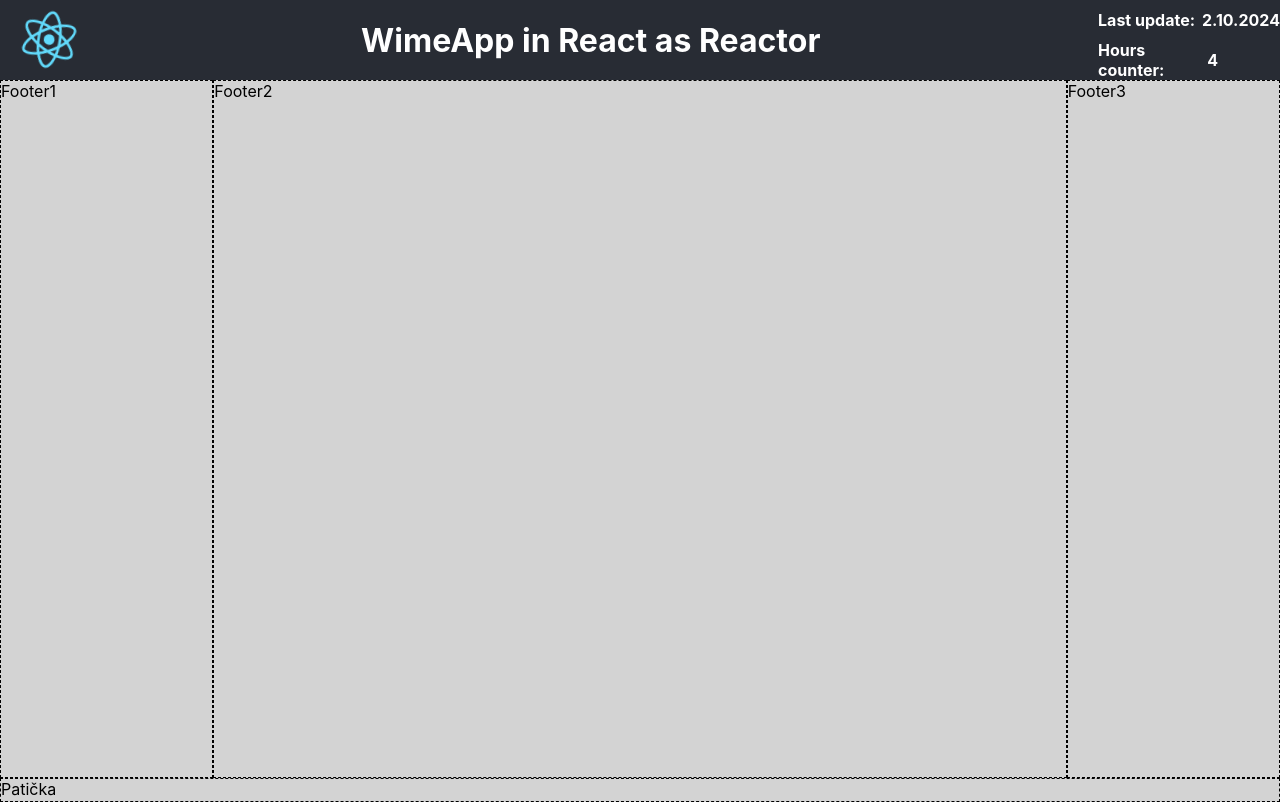
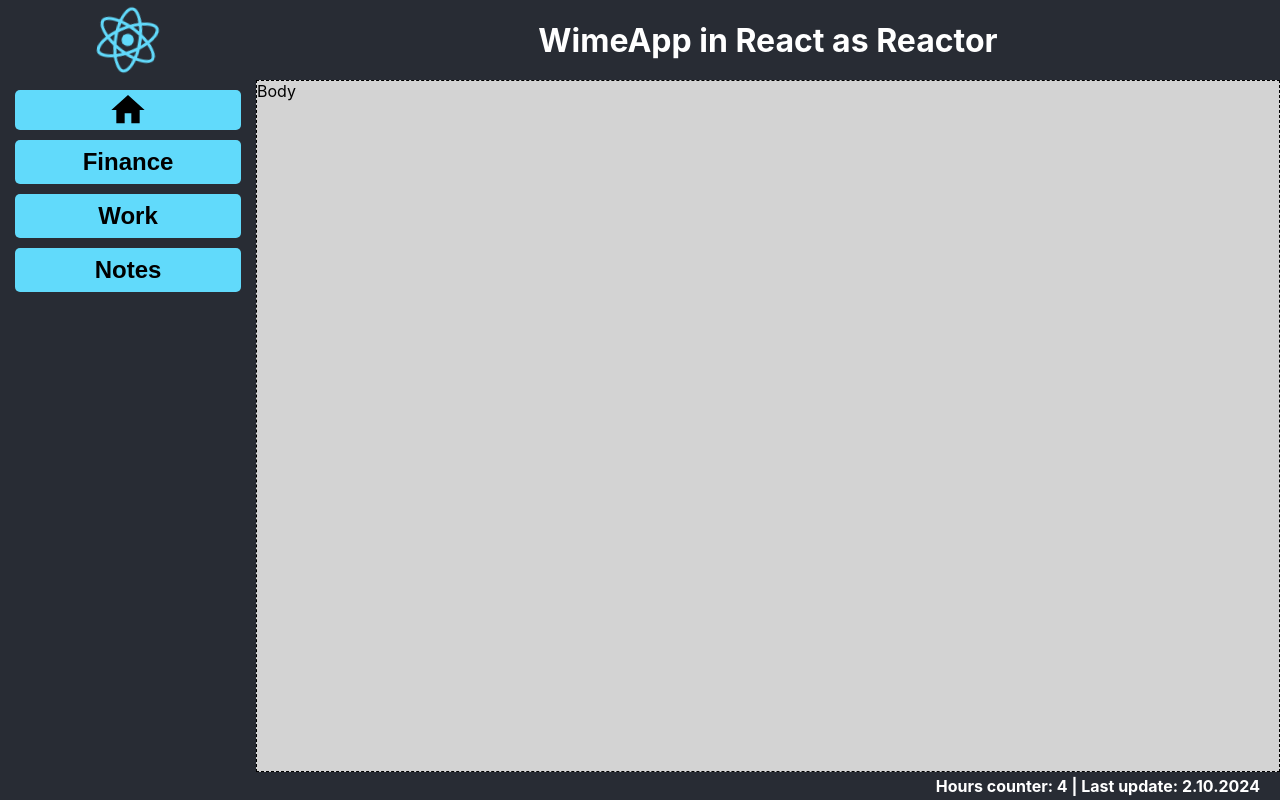
Before and after one commit to Lorisory/Reactor, a React (Create React App) app: page / in a window 1280 px wide. Built offline with nearby package versions, Linux system fonts and the light colour scheme.

Commit message:
Footer added

```diff
--- a/src/App.css
+++ b/src/App.css
@@ -28,7 +28,29 @@
   from {
     transform: rotate(0deg);
   }
+
   to {
     transform: rotate(360deg);
   }
 }
+
+.MainMenuButtonStyle {
+  background-color: #61dafb;
+  width: calc(100% - 30px);
+  margin: 10px 15px 0 15px;
+  text-align: center;
+  display: flex;
+  font-size: 18pt;
+  font-weight: bold;
+  justify-content: center;
+  align-items: center;
+  min-height: auto;
+  height: auto;
+  border: none;
+  border-radius: 5px;
+  overflow-wrap: break-word;
+  word-wrap: break-word;
+  white-space: normal;
+  box-sizing: border-box;
+  padding: 6pt 6pt;
+}
--- a/src/App.tsx
+++ b/src/App.tsx
@@ -1,5 +1,7 @@
 import './App.css';
 import ReactorHeader from './ReactorHeader';
+import MainMenu from './MainMenu';
+import ReactorFooter from './ReactorFooter';
 
 function App() {
   return (
@@ -7,7 +9,7 @@
       display: 'grid',
       height: '100vh',
       gridTemplateRows: 'auto 1fr auto',
-      gridTemplateColumns: '1fr 4fr 1fr',
+      gridTemplateColumns: '1fr 4fr ',
     }}>
       <div style={{
         //border: '1px dashed black',
@@ -19,38 +21,34 @@
       </div>
 
       <div style={{
-        border: '1px dashed black',
-        backgroundColor: 'lightgray',
-        gridRow: '2', // Umístění do 3. řádku
-        gridColumn: '1 ' // Přes všechny sloupce (1 až 3)
+        //border: '1px dashed green',
+        gridRow: '2',
+        gridColumn: '1'
       }}>
-        Footer1
+        <MainMenu />
       </div>
-      <div style={{
-        border: '1px dashed black',
-        backgroundColor: 'lightgray',
-        gridRow: '2', // Umístění do 3. řádku
-        gridColumn: '2' // Přes všechny sloupce (1 až 3)
-      }}>
-        Footer2
-      </div>
-      <div style={{
-        border: '1px dashed black',
-        backgroundColor: 'lightgray',
-        gridRow: '2', // Umístění do 3. řádku
-        gridColumn: '3' // Přes všechny sloupce (1 až 3)
-      }}>
-        Footer3
-      </div>
+
 
       <div style={{
         border: '1px dashed black',
         backgroundColor: 'lightgray',
+        display:'flex',
+        alignContent:'center',
+        gridRow: '2', // Umístění do 3. řádku
+        gridColumn: '2' // Přes všechny sloupce (1 až 3)
+      }}>
+        Body
+      </div>
+
+      <div style={{
+        //border: '1px dashed yellow',
+        //backgroundColor: 'lightgray',
         height: '100%',
-        gridRow: '3', // Umístění do 3. řádku
-        gridColumn: 'span 3' // Přes všechny sloupce (1 až 3)
+        minHeight: '10pt',
+        gridRow: '3',
+        gridColumn: 'span 3'
       }}>
-        Patička
+        <ReactorFooter />
       </div>
     </div>
   );
--- /dev/null
+++ b/src/Icons/HomeIcon.tsx
@@ -0,0 +1,15 @@
+
+function HomeIcon({ color = 'black', size = '24px' }) {
+    return (
+      <svg
+        viewBox="0 0 24 24"
+        fill={color}
+        width={size}
+        height={size}
+      >
+        <path d="M10 20v-6h4v6h5v-8h3L12 3 2 12h3v8z" />
+      </svg>
+    );
+  }
+
+  export default HomeIcon;
--- /dev/null
+++ b/src/MainMenu.tsx
@@ -0,0 +1,38 @@
+import './App.css';
+import HomeIcon from './Icons/HomeIcon';
+
+function MainMenu() {
+    return (
+        <div className="App-header"
+            style={{
+                display: 'flex',
+                flexDirection: 'column',
+                alignItems: 'center',
+                justifyContent: 'flex-start', // Vertikální zarovnání k horní části
+                width: '100%',
+                height: '100%',
+            }}
+        >
+
+            <button className="MainMenuButtonStyle" style={{padding:0}}>
+                <HomeIcon color="black" size="30pt" />
+            </button>
+
+            <button className="MainMenuButtonStyle">
+                Finance
+            </button>
+
+            <button className="MainMenuButtonStyle">
+                Work
+            </button>
+
+            <button className="MainMenuButtonStyle">
+                Notes
+            </button>
+
+        </div>
+
+
+    );
+}
+export default MainMenu;
--- a/src/ReactDateStatus.tsx
+++ /dev/null
@@ -1,81 +0,0 @@
-
-function ReactDateStatus() {
-    return (
-        <div className="App-header"
-            style={{
-                display: 'flex',
-                flexDirection: 'column',
-                alignItems: 'center',
-                justifyContent: 'center',
-                width: '100%',
-                height: '100%',
-            }}>
-            <div className="App-header"
-                style={{
-                    display: 'flex',
-                    flexDirection: 'row',
-                    alignItems: 'center',
-                    justifyContent: 'center',
-                    width: '100%',
-                    height: '50%',
-                }}>
-                <h4 style={{
-                    flex: 6,
-                    display: 'flex',
-                    alignItems: 'center',
-                    justifyContent: 'flex-start', // Aligns text to the left
-                    paddingLeft: '15px', // Adds left padding
-                    height: '100%',
-                    textAlign: 'left',
-                }}>
-                    Last update:
-                </h4>
-                <h4 style={{
-                    flex: 4,
-                    display: 'flex',
-                    alignItems: 'center',
-                    justifyContent: 'flex-start', // Aligns text to the left
-                    paddingLeft: '0px', // Adds left padding
-                    height: '100%',
-                    textAlign: 'left',
-                }}>
-                    2.10.2024
-                </h4>
-            </div>
-
-            <div className="App-header"
-                style={{
-                    display: 'flex',
-                    flexDirection: 'row',
-                    alignItems: 'center',
-                    justifyContent: 'center',
-                    width: '100%',
-                    height: '50%',
-                }}>
-                <h4 style={{
-                    flex: 6,
-                    display: 'flex',
-                    alignItems: 'center',
-                    justifyContent: 'flex-start', // Aligns text to the left
-                    paddingLeft: '15px', // Adds left padding
-                    height: '100%',
-                    textAlign: 'left',
-                }}>
-                    Hours counter:
-                </h4>
-                <h4 style={{
-                    flex: 4,
-                    display: 'flex',
-                    alignItems: 'center',
-                    justifyContent: 'flex-start', // Aligns text to the left
-                    paddingLeft: '0px', // Adds left padding
-                    height: '100%',
-                    textAlign: 'left',
-                }}>
-                    4
-                </h4>
-            </div>
-        </div>
-    );
-}
-export default ReactDateStatus;
--- /dev/null
+++ b/src/ReactorFooter.tsx
@@ -0,0 +1,28 @@
+
+function ReactorFooter() {
+    return (
+        <div className="App-header"
+            style={{
+                display: 'flex',
+                flexDirection: 'row',
+                alignItems: 'center',
+                justifyContent: 'center',
+                width: '100%',
+                height: '100%',
+            }}>
+            <h4 style={{
+                flex: 4,
+                display: 'flex',
+                alignItems: 'center',
+                justifyContent: 'flex-end', // Aligns text to the left
+                margin: '3pt 15pt',
+                width: 'auto',
+                textAlign: 'left',
+            }}>
+                Hours counter: 4 | Last update: 2.10.2024
+            </h4>
+        </div>
+    );
+}
+
+export default ReactorFooter;
--- a/src/ReactorHeader.tsx
+++ b/src/ReactorHeader.tsx
@@ -1,6 +1,5 @@
 import './App.css';
 import ReactLogo from './ReactLogo';
-import ReactDateStatus from './ReactDateStatus';
 
 function ReactorHeader() {
   return (
@@ -10,16 +9,20 @@
         width: '100%',
         height: '100%',
         gridTemplateRows: '80px',
-        gridTemplateColumns: '1fr 10fr 2fr',
+        gridTemplateColumns: '1fr 4fr',
       }}>
         <div className="App-header"
           style={{
-            // border: '2px dashed orange',
+            display: 'flex',
+            alignItems: 'center',
+            textAlign: 'center',
+            justifyContent: 'center', // Centers content horizontally
             gridRow: '1',
-            gridColumn: '1'
+            gridColumn: '1',
           }}>
           <ReactLogo />
         </div>
+
 
         <div className='App-header '
           style={{
@@ -37,14 +40,14 @@
           </h1>
         </div>
 
-        <div style={{
+        {/* <div style={{
           //border: '1px dashed black',
           width: '100%',
           gridRow: '1',
           gridColumn: '3'
         }}>
           <ReactDateStatus />
-        </div>
+        </div> */}
 
       </div>
     </header>
```
Also changed, not shown: src/ToDo.txt (added).
